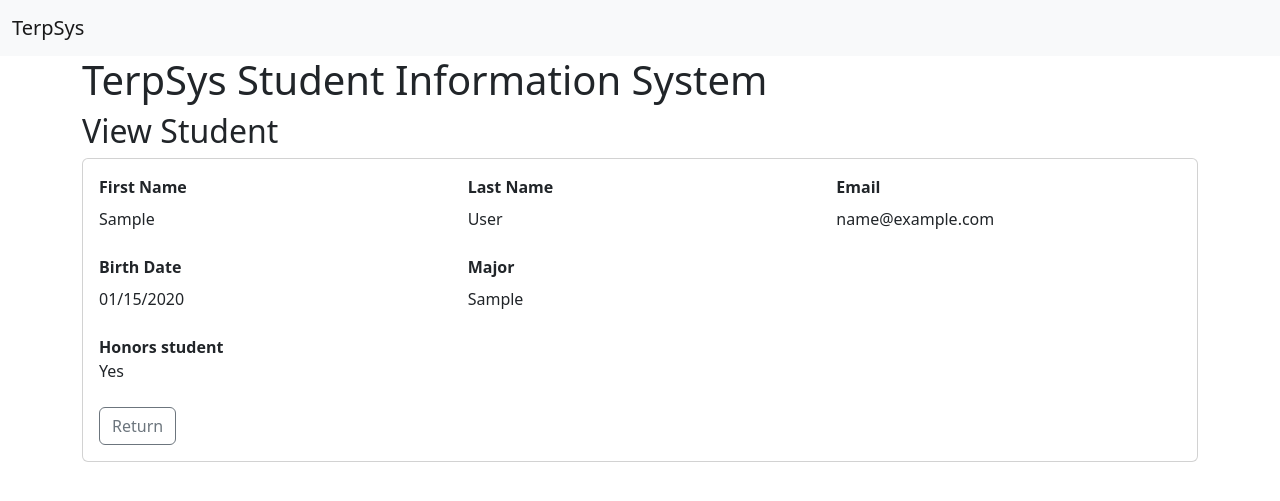
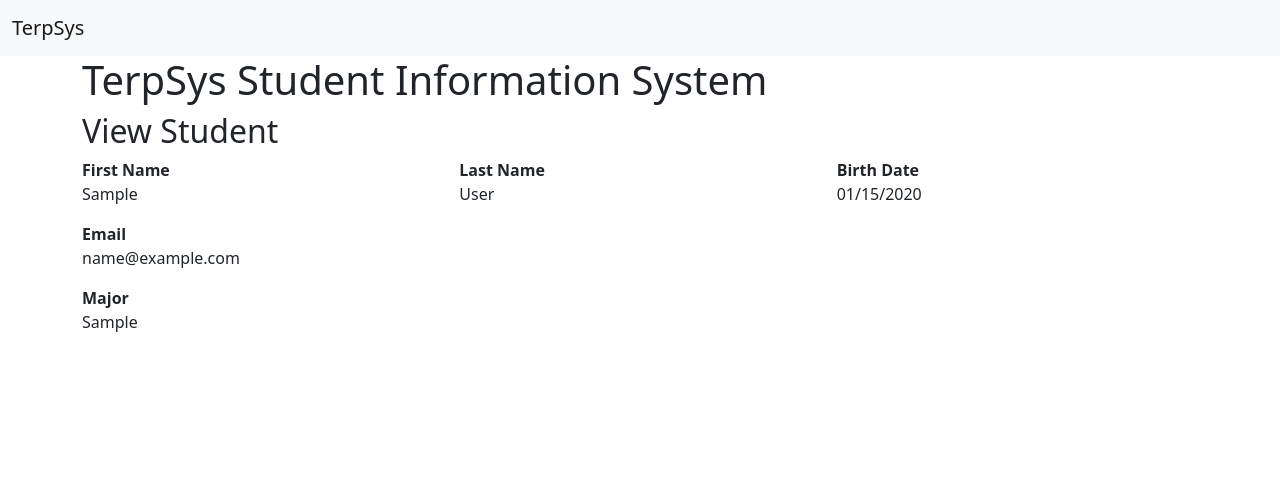
Before and after one commit to cpham121/helloWorld2, a Flask app: template templates/student_entry.html in a window 1280 px wide. Shown: the top 501 px of the page. Run offline with Flask 3, Linux system fonts and the light colour scheme; the template is opened without the code that fills it: values that come from a table or form of the project are taken from there, others are empty; tables that the repository leaves empty hold one stand-in row (values such as "Sample post").

Commit message:
Updated student entry html w module code

```diff
--- a/templates/student_entry.html
+++ b/templates/student_entry.html
@@ -6,9 +6,12 @@
     {% elif action and action == 'update'  %}
         Update Student
     {% else %}
-        View Student
+        {% if current_user.role == 'STUDENT' %}
+            View My Record
+        {% else %}
+            View Student
+        {% endif %}
     {% endif %}
-
 {% endblock %}
 
 {% block page_head %}
@@ -17,55 +20,64 @@
     {% elif action and action == 'update'  %}
         Update Student
     {% else %}
-        View Student
+        {% if current_user.role == 'STUDENT' %}
+            View My Record
+        {% else %}
+            View Student
+        {% endif %}
     {% endif %}
 {% endblock %}
 
 {% block page_content %}
 
-<div class="card student-card">
-<div class="card-body">
-{% if action in ['create', 'update'] %}
-<p class="text-secondary small mb-4"><span class="required-mark">*</span> Required fields</p>
+{% if action and action in ['create', 'update'] %}
+<form class="row g-3"
+      action="{{ url_for('student_edit', student_id=student['student_id']) if student else url_for('student_create') }}" method="post">
+{% else %}
+    <div class="row g-3">
 {% endif %}
-<form class="row g-4"
-      action="{{ url_for('student_edit', student_id=student['student_id']) if student else url_for('student_create') }}" method="post">
+
   <div class="col-md-4">
-    <label for="first_name" class="form-label"><strong>First Name</strong>{% if action in ['create', 'update'] %} <span class="required-mark" aria-hidden="true">*</span>{% endif %}</label>
     {% if action and action in ['create', 'update'] %}
+    <label for="first_name" class="form-label"><strong>First Name</strong></label>
     <input type="text" class="form-control" id="first_name" name="first_name" value="{{ student['first_name'] if student else '' }}" required>
     {% else %}
+        <strong>First Name</strong>
         <br>{{ student['first_name'] }}
     {% endif %}
   </div>
   <div class="col-md-4">
-    <label for="last_name" class="form-label"><strong>Last Name</strong>{% if action in ['create', 'update'] %} <span class="required-mark" aria-hidden="true">*</span>{% endif %}</label>
     {% if action and action in ['create', 'update'] %}
+    <label for="last_name" class="form-label"><strong>Last Name</strong></label>
     <input type="text" class="form-control" id="last_name" name="last_name" value="{{ student['last_name'] if student else '' }}" required>
     {% else %}
+        <strong>Last Name</strong>
         <br>{{ student['last_name'] }}
     {% endif %}
   </div>
   <div class="col-md-4">
-    <label for="email" class="form-label"><strong>Email</strong>{% if action in ['create', 'update'] %} <span class="required-mark" aria-hidden="true">*</span>{% endif %}</label>
     {% if action and action in ['create', 'update'] %}
-    <input type="email" class="form-control" id="email" name="email" maxlength="100" value="{{ student['email'] if student else '' }}" required>
-    {% else %}
-        <br>{{ student['email'] }}
-    {% endif %}
-  </div>
-  <div class="col-md-4">
-    <label for="birth_date" class="form-label"><strong>Birth Date</strong>{% if action in ['create', 'update'] %} <span class="required-mark" aria-hidden="true">*</span>{% endif %}</label>
-    {% if action and action in ['create', 'update'] %}
+    <label for="birth_date" class="form-label"><strong>Birth Date</strong></label>
     <input type="date" class="form-control" id="birth_date" name="birth_date" value="{{ student['birth_date'].strftime('%Y-%m-%d') if student else '' }}" required>
     {% else %}
+        <strong>Birth Date</strong>
         <br>{{ student['birth_date'].strftime('%m/%d/%Y') }}
     {% endif %}
   </div>
 
+  <div class="col-md-12">
+    {% if action and action in ['create', 'update'] %}
+    <label for="email" class="form-label"><strong>Email</strong></label>
+    <input type="email" class="form-control" id="email" name="email" maxlength="100" value="{{ student['email'] if student else '' }}" required>
+    {% else %}
+        <strong>Email</strong>
+        <br>{{ student['email'] }}
+    {% endif %}
+  </div>
+
   <div class="col-md-4">
+    {% if action and action in ['create', 'update'] %}
     <label for="major_id" class="form-label"><strong>Major</strong></label>
-    {% if action and action in ['create', 'update'] %}
     <select name="major_id" id="major_id" class="form-select form-select-md" aria-label=".form-select-md example">
         <option value="0">---Select A Major---</option>
         {% for each_major in majors %}
@@ -74,7 +86,7 @@
         {% endfor %}
     </select>
     {% else %}
-        <br>
+         <strong>Major</strong><br>
         {% for each_major in majors %}
             {{ each_major['major'] if student and each_major['major_id'] == student['major_id'] else ''}}
         {% endfor %}
@@ -83,49 +95,61 @@
 
   {% if action and action in ['read', 'update'] %}
   <div class="col-md-4">
-    <label for="num_credits_completed" class="form-label"><strong>Number of Credits Completed</strong>{% if action in ['create', 'update'] %} <span class="required-mark" aria-hidden="true">*</span>{% endif %}</label>
     {% if action and action == 'update' %}
+    <label for="num_credits_completed" class="form-label"><strong>Number of Credits Completed</strong></label>
     <input type="number" min="0" max="200" class="form-control" id="num_credits_completed" name="num_credits_completed"
            value="{{ student['num_credits_completed'] if student else '' }}" required>
     {% else %}
+        <strong>Number of Credits Completed</strong>
         <br> {{ student['num_credits_completed'] }}
     {% endif %}
   </div>
   <div class="col-md-4">
-    <label for="gpa" class="form-label"><strong>GPA</strong>{% if action in ['create', 'update'] %} <span class="required-mark" aria-hidden="true">*</span>{% endif %}</label>
     {% if action and action in ['create', 'update'] %}
+    <label for="gpa" class="form-label"><strong>GPA</strong></label>
     <input type="number" step="0.01" min="0.00" max="4.00" class="form-control" id="gpa" name="gpa" value="{{ student['gpa'] if student else '' }}" required>
     {% else %}
+        <strong>GPA</strong>
         <br>{{ student['gpa'] }}
     {% endif %}
   </div>
   {% endif %}
 
   <div class="col-12">
-    {% if action in ['create', 'update'] %}
+        {% if action and action in ['create', 'update'] %}
     <div class="form-check">
-      <input class="form-check-input" type="checkbox" id="is_honors" name="is_honors"
-             {{ 'checked' if student and student['is_honors'] else '' }}>
-      <label class="form-check-label" for="is_honors">Honors student</label>
+
+      <input class="form-check-input" type="checkbox" value="" id="is_honors" name="is_honors"
+              {{ 'checked' if student and student['is_honors'] == True else '' }}>
+      <label class="form-check-label" for="is_honors"></label> <strong>Is this an honors student?</strong>
     </div>
-    {% else %}
-    <strong>Honors student</strong><br>{{ 'Yes' if student['is_honors'] else 'No' }}
-    {% endif %}
+        {% endif %}
+
+            {% if action and not(action in ['create', 'update']) %}
+            <strong>Is this an honors student?</strong>
+            <br>{{ 'Yes' if student and student['is_honors'] == True else 'No' }}
+            {% endif %}
+
   </div>
-  <div class="col-12 form-actions">
+  <div class="col-12 text-center">
     {% if action and action in ['create', 'update'] %}
     <button class="btn btn-primary" type="submit">{{ 'Add' if action=='create' else 'Update' }} Student</button>
     {% endif %}
 
-    <a href="{{ url_for('student_view_all') }}" class="btn btn-outline-secondary" role="button">
+    {% if current_user.role in ['MANAGER', 'ADMIN'] %}
+    <a href="{{ url_for('student_view_all') }}" class="btn btn-secondary" role="button">
         {% if action and action in ['create', 'update'] %}
         Cancel
         {% else %}
         Return
         {% endif %}
     </a>
+    {% endif %}
   </div>
+
+{% if action and action in ['create', 'update'] %}
 </form>
-</div>
-</div>
+{% else %}
+    </div>
+{% endif %}
 {% endblock %}
```
